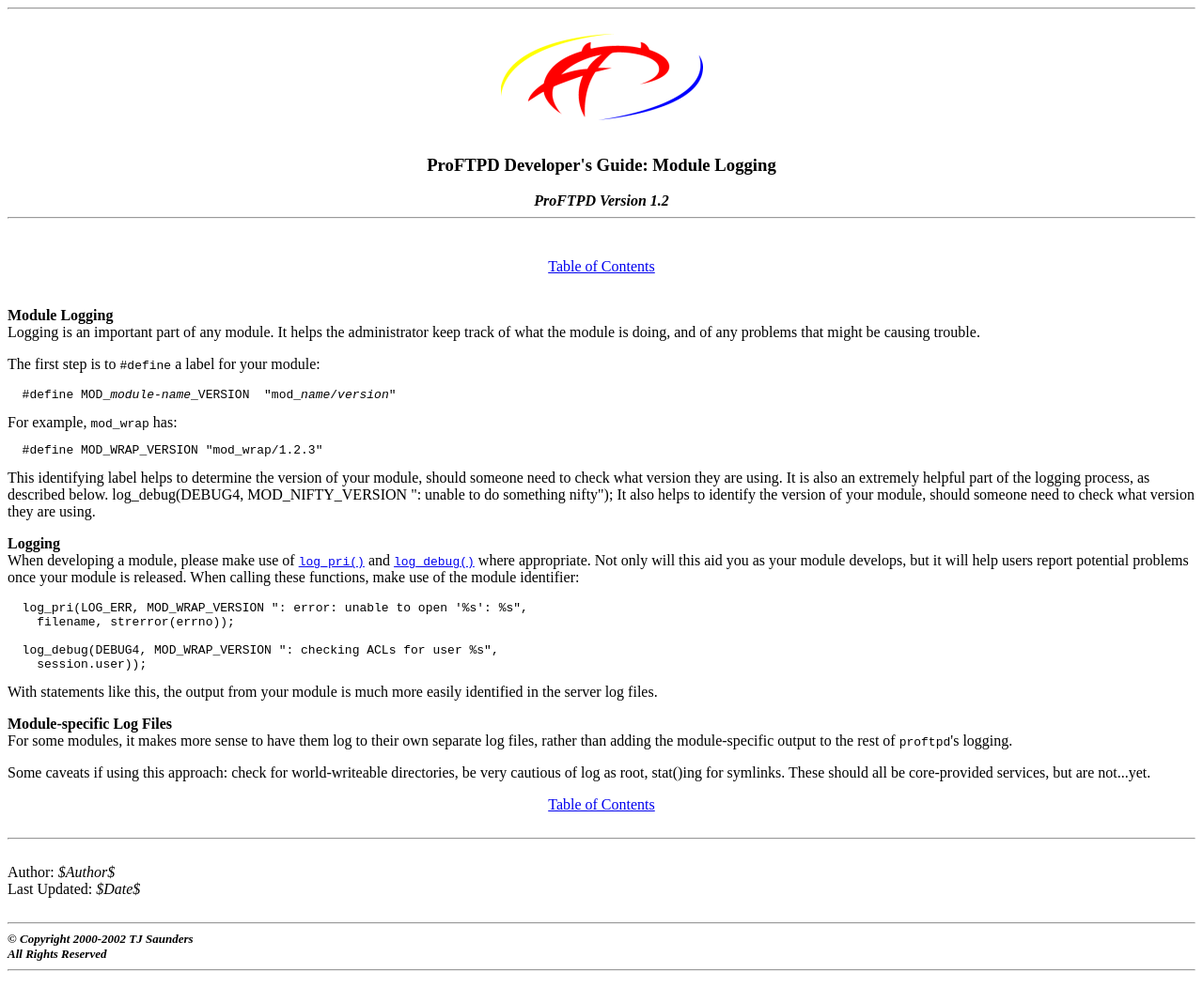
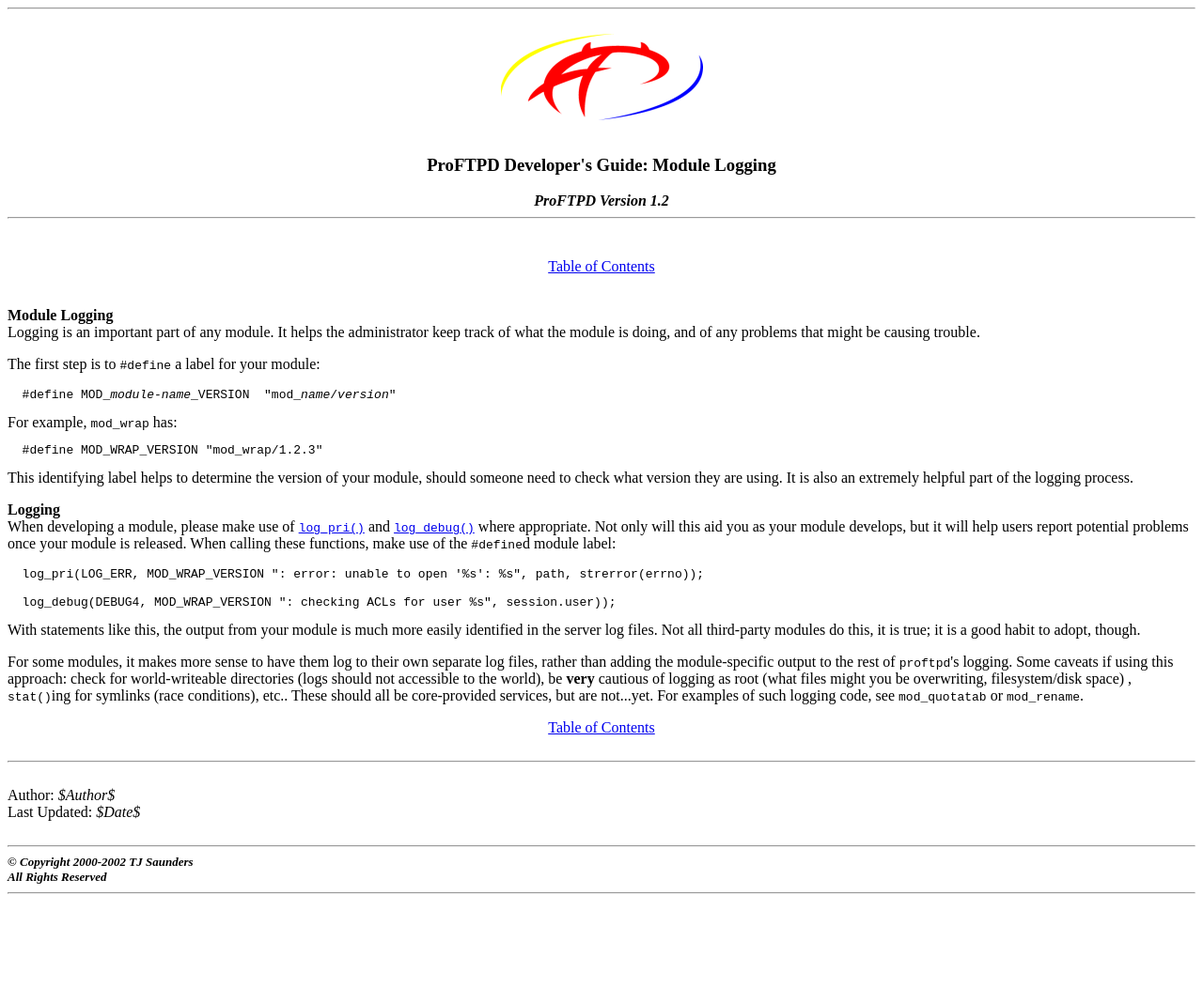
Before and after one commit to proftpd/devel-guide, a plain HTML site: page devel/module-logging.html in a window 1280 px wide. Shown: the whole page at 94% size. After the commit the page ends 986 px from the top, so only its background shows below. Drawn offline with Linux system fonts and the light colour scheme.

Commit message:
TJ: minor updates.  Still not quite ready for "production" release yet,     though, imho.

```diff
--- a/devel/module-logging.html
+++ b/devel/module-logging.html
@@ -10,7 +10,7 @@
 
 <hr><br>
 <center>
-<img src="../images/proftpd.png">
+<img src="../images/proftpd.png" border=0>
 <br><br>
 <h3><b>ProFTPD Developer's Guide: Module Logging</b></h3>
 <i><b>ProFTPD Version 1.2</b></i><br>
@@ -37,13 +37,7 @@
 </pre>
 This identifying label helps to determine the version of your module, should
 someone need to check what version they are using.  It is also an extremely
-helpful part of the logging process, as described below.
-
-      log_debug(DEBUG4, MOD_NIFTY_VERSION ": unable to do something nifty");
-</pre>
-  It also helps to identify the version of your module, should someone
-need to check what version they are using.
-  </li>
+helpful part of the logging process.
 
 <p>
 <b>Logging</b><br>
@@ -52,27 +46,27 @@
 <a href="../api/functions.html#log_debug"><code>log_debug()</code></a> where
 appropriate.  Not only will this aid you as your module develops, but it
 will help users report potential problems once your module is released.
-When calling these functions, make use of the module identifier:
+When calling these functions, make use of the <code>#define</code>d module
+label:
 <pre>
-  log_pri(LOG_ERR, MOD_WRAP_VERSION ": error: unable to open '%s': %s",
-    filename, strerror(errno));
+  log_pri(LOG_ERR, MOD_WRAP_VERSION ": error: unable to open '%s': %s", path, strerror(errno));
 
-  log_debug(DEBUG4, MOD_WRAP_VERSION ": checking ACLs for user %s",
-    session.user));
+  log_debug(DEBUG4, MOD_WRAP_VERSION ": checking ACLs for user %s", session.user));
 </pre>
 With statements like this, the output from your module is much more easily
-identified in the server log files.
+identified in the server log files.  Not all third-party modules do this,
+it is true; it is a good habit to adopt, though.
 
 <p>
-<b>Module-specific Log Files</b><br>
 For some modules, it makes more sense to have them log to their own separate
 log files, rather than adding the module-specific output to the rest of
-<code>proftpd</code>'s logging.
-
-<p>
-Some caveats if using this approach: check for world-writeable directories,
-be very cautious of log as root, stat()ing for symlinks.  These should all be
-core-provided services, but are not...yet.
+<code>proftpd</code>'s logging.  Some caveats if using this approach: check
+for world-writeable directories (logs should not accessible to the world), be
+<b>very</b> cautious of logging as root (what files might you be overwriting,
+filesystem/disk space) , <code>stat()</code>ing for symlinks (race conditions),
+etc..  These should all be core-provided services, but are not...yet.  For
+examples of such logging code, see <code>mod_quotatab</code> or
+<code>mod_rename</code>.
 
 <p>
 <center><a href="../toc.html">Table of Contents</a></center><br>
```
